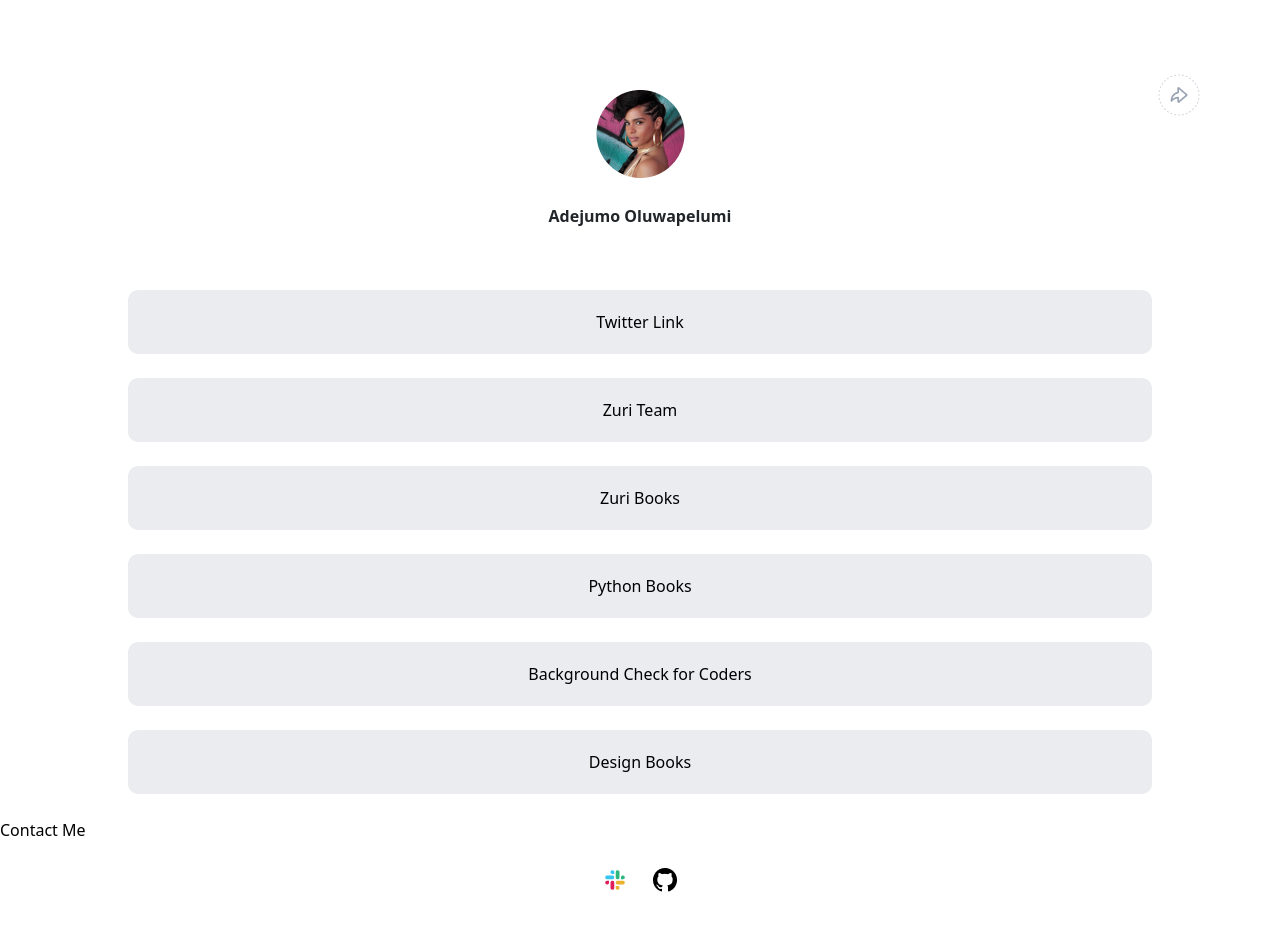
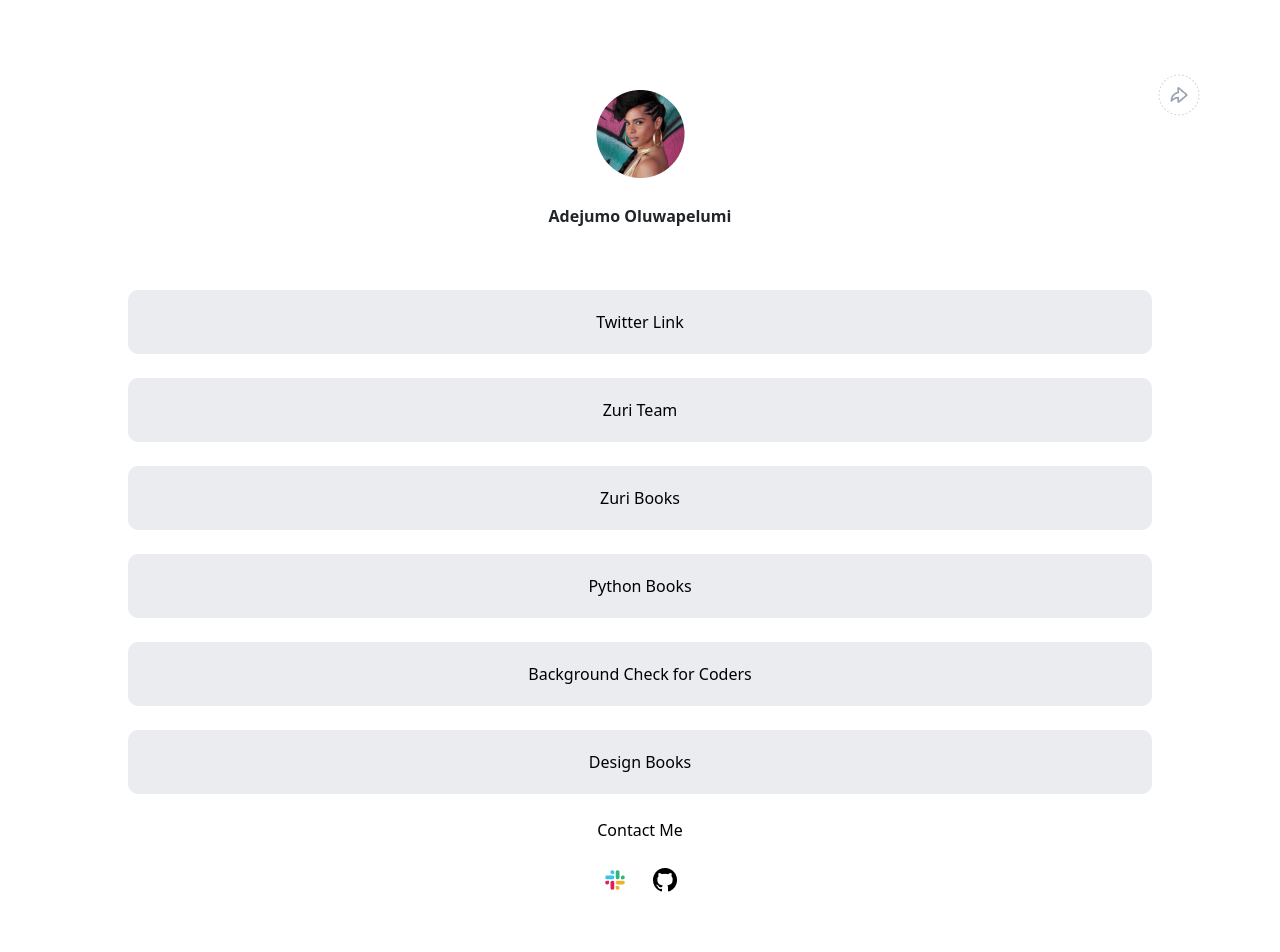
Before and after one commit to Adebaicy/vexing, a React (Create React App) app: page / in a window 1280 px wide. Shown: the top 952 px of the page. Built offline with nearby package versions, Linux system fonts and the light colour scheme.

Commit message:
Update App.css

```diff
--- a/src/App.css
+++ b/src/App.css
@@ -6,7 +6,9 @@ margin-top: 2%;
 margin-bottom: 3%;
 
 }
+.free{
 
+text-align:center}
 .hor{
   display: block;
   width: 90%;
```
